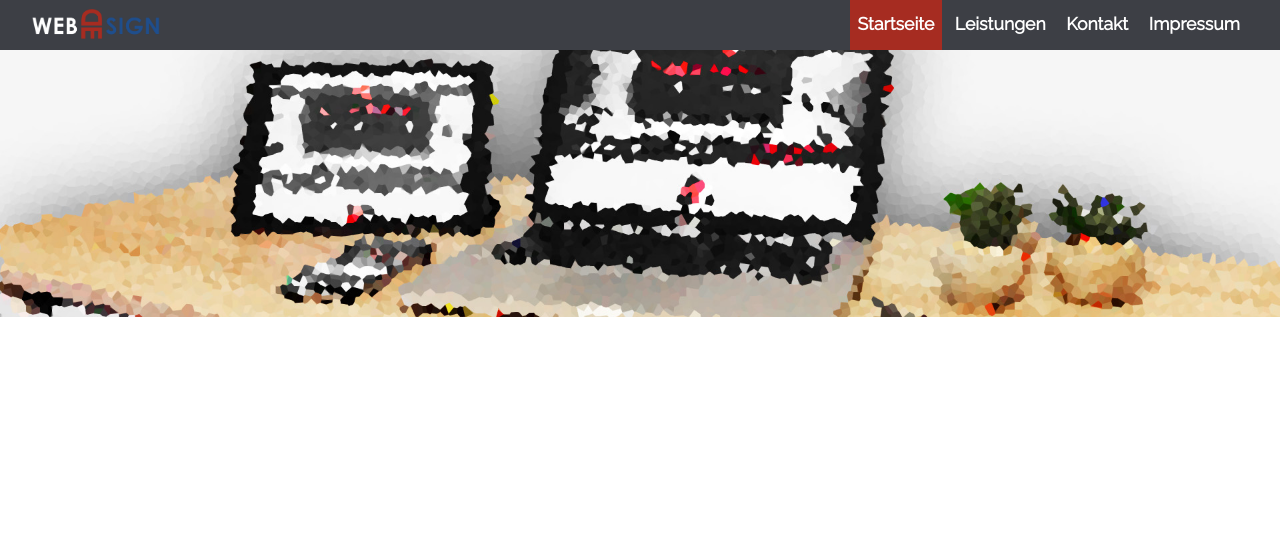
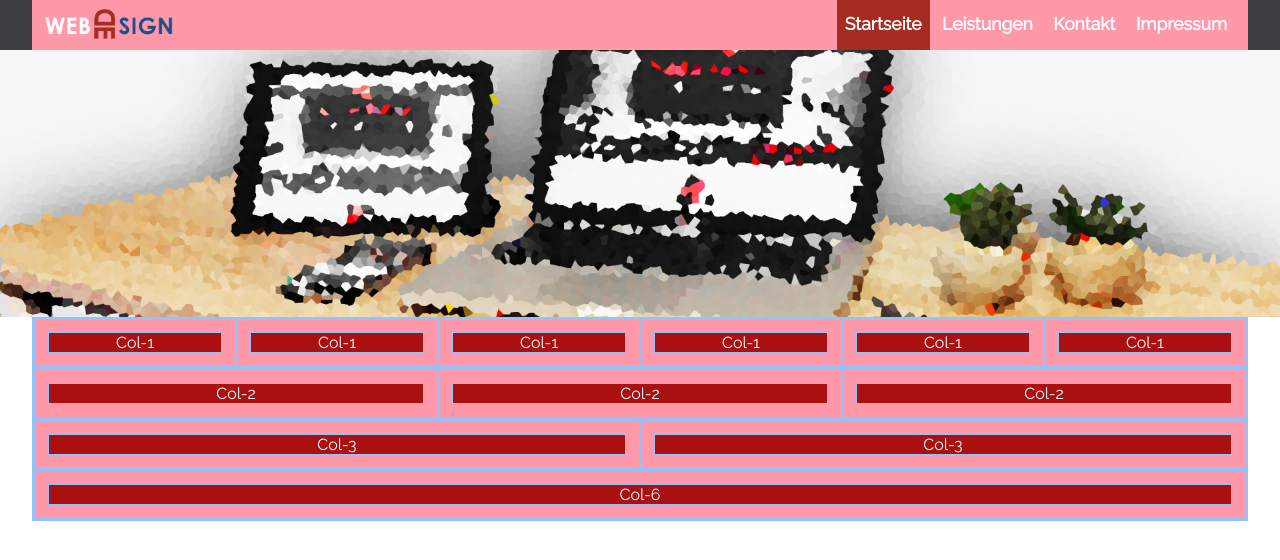
Before and after one commit to antonroesler/WebDesign, a plain HTML site: page index.html in a window 1280 px wide. Drawn offline with Linux system fonts and the light colour scheme.

Commit message:
Added Grid System

```diff
--- a/index.html
+++ b/index.html
@@ -3,6 +3,7 @@
 
 	<head>
 		<meta charset="utf-8">
+		<meta name="viewport" content="width=device-width, initial-scale=1.0">
 		<title>Startseite</title>
 		<link rel="stylesheet" type="text/css" href="src/css/styles.css">
 		<link href="https://fonts.googleapis.com/css2?family=Lato&family=Raleway&display=swap" rel="stylesheet">
@@ -13,6 +14,10 @@
 		<!-- Navigationsleiste-->
 
     <nav class="header-nav">
+
+			<div class="container">
+				<div class="row">
+					<div class="col-6">
 
 						<a href="index.html">
 							<img src="src/img/webdesign-logo.png" alt="Das Logo von WebDesign">
@@ -25,13 +30,42 @@
 							<li><a href="impressum.html">Impressum</a></li>
 						</ul>
 
+					</div>
+				</div>
+			</div>
+
+
+
 		</nav>
 
 		<!-- Header Banner-->
 
-		<header class="header-banner">
+		<header class="header-banner"></header>
 
-		</header>
+		<!-- Grid System -->
+
+		<div class="container border">
+			<div class="row">
+				<div class="col-1"><p>Col-1</p></div>
+				<div class="col-1"><p>Col-1</p></div>
+				<div class="col-1"><p>Col-1</p></div>
+				<div class="col-1"><p>Col-1</p></div>
+				<div class="col-1"><p>Col-1</p></div>
+				<div class="col-1"><p>Col-1</p></div>
+			</div>
+			<div class="row">
+				<div class="col-2"><p>Col-2</p></div>
+				<div class="col-2"><p>Col-2</p></div>
+				<div class="col-2"><p>Col-2</p></div>
+			</div>
+			<div class="row">
+				<div class="col-3"><p>Col-3</p></div>
+				<div class="col-3"><p>Col-3</p></div>
+			</div>
+			<div class="row">
+				<div class="col-6"><p>Col-6</p></div>
+			</div>
+		</div>
 
 	</body>
 
--- a/src/css/styles.css
+++ b/src/css/styles.css
@@ -32,50 +32,61 @@ body {
   font-size: 1.1rem;
 }
 
-.header-nav > a > img {
+.header-nav a > img {
   height: 30px;
   width: auto;
-  position: absolute;
-  top: .55rem;
-  left: 2rem;
+  float: left;
+    margin-top: .55rem;
+
 
 }
 
-.header-nav > ul{
+.header-nav ul{
   margin: 0;
   padding: 0;
-  position: absolute;
-  right: 2rem;
+  float: right;
   height: 100%;
 }
 
-.header-nav > ul > li {
+.header-nav  ul > li {
   display: inline-block;
   padding: 0.8rem 0.5rem;
   height: 100%;
 
 
 }
-.header-nav > ul > li > a{
+.header-nav ul > li > a{
   text-decoration: none;
 
 }
 
-.header-nav > ul > li > a:link {
+.header-nav ul > li > a:link {
   color: #FFF
 
 }
-.header-nav > ul > li > a:hover {
+.header-nav ul > li > a:hover {
   color: #E5E5E5
 
 }
-.header-nav > ul > li > a:active {
+.header-nav ul > li > a:active {
   color: #E5E5E5
 
 }
-.header-nav > ul > li > a:visited {
+.header-nav ul > li > a:visited {
   color: #FFF
 
+}
+
+.header-nav .col-6 {
+  padding-top: 0;
+  padding-bottom: 0;
+  height: 100%;
+}
+
+.header-nav .container,
+.header-nav .row,
+.header-nav .col-6 {
+  height: 100%;
 }
 
 .active {
@@ -100,3 +111,86 @@ body {
   padding-top: 15.625%;
   background-size: contain;
 }
+
+/* Grid System Visability */
+
+.border, .border * {
+  border: 1px solid #91c4ff;
+}
+
+[class*="col-"] {
+  background-color: #f9a;
+}
+
+p{
+  background-color: #AA1010;
+  padding: 0;
+  margin: 0;
+  color: #FFF;
+  text-align: center;
+}
+
+
+/* Grid System */
+
+.container {
+  width: 95%;
+  /* Trick to center the container: */
+  margin-left: auto;
+  margin-right: auto;
+}
+
+.row::after {
+  /* Clearfix Hack */
+  content: "";
+  clear: both;
+  display: block;
+}
+
+[class*="col-"]{
+  float: left;
+  min-height: 1px;
+  padding: .8rem;
+}
+
+.col-1 {
+  width: 16.666%;
+}
+
+.col-2 {
+  width: 33.333%;
+}
+
+.col-3 {
+  width: 50%;
+}
+
+.col-6 {
+  width: 100%;
+}
+
+
+
+/* Respomsiveness */
+
+  @media (max-width: 1024px) {
+  .col-1 {
+    width: 33.333%;
+  }
+
+  @media (max-width: 768px) {
+    .col-1 {
+      width: 50%;
+    }
+    .col-2 {
+      width: 100%;
+    }
+    .col-3 {
+      width: 100%;
+    }
+
+    @media (max-width: 480px) {
+      .col-1 {
+        width: 100%;
+      }
+}
```
Lines whose indentation alone changed are shown as unchanged.
